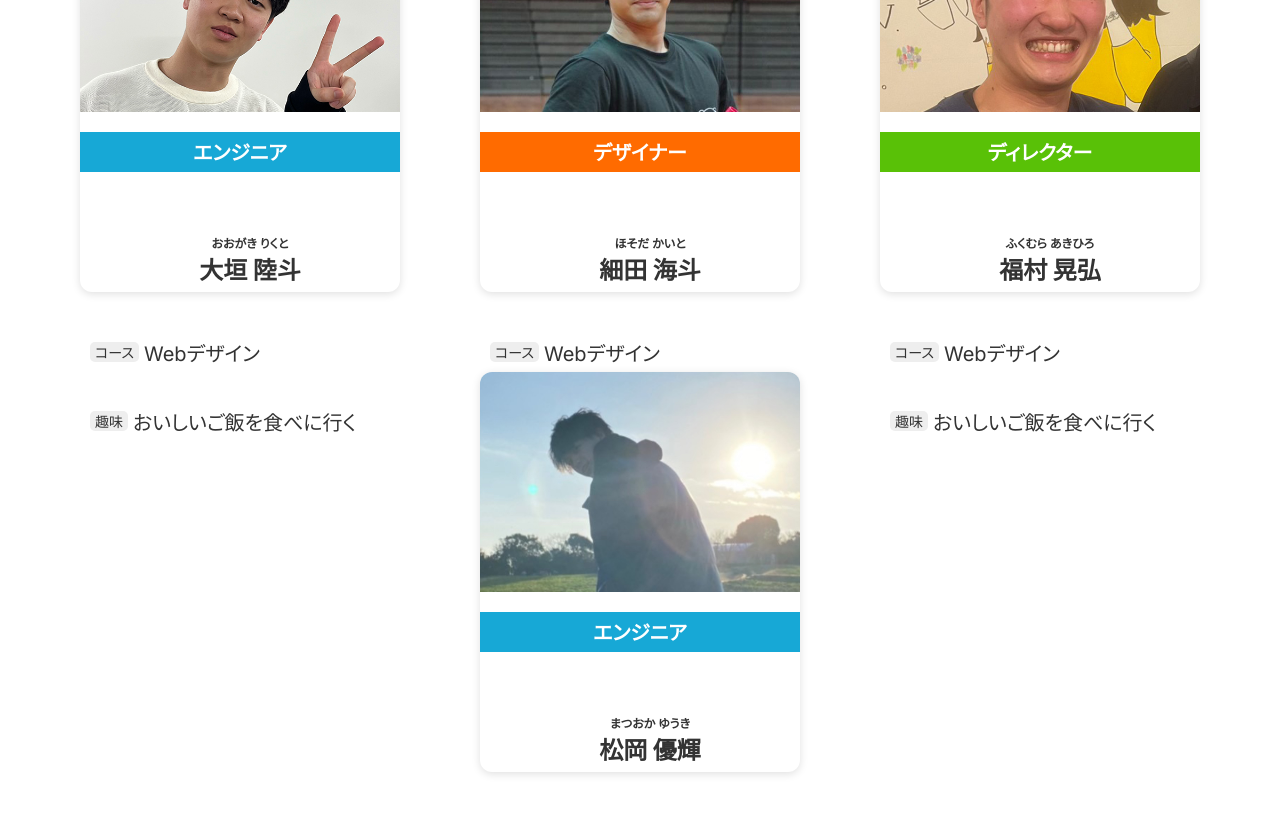
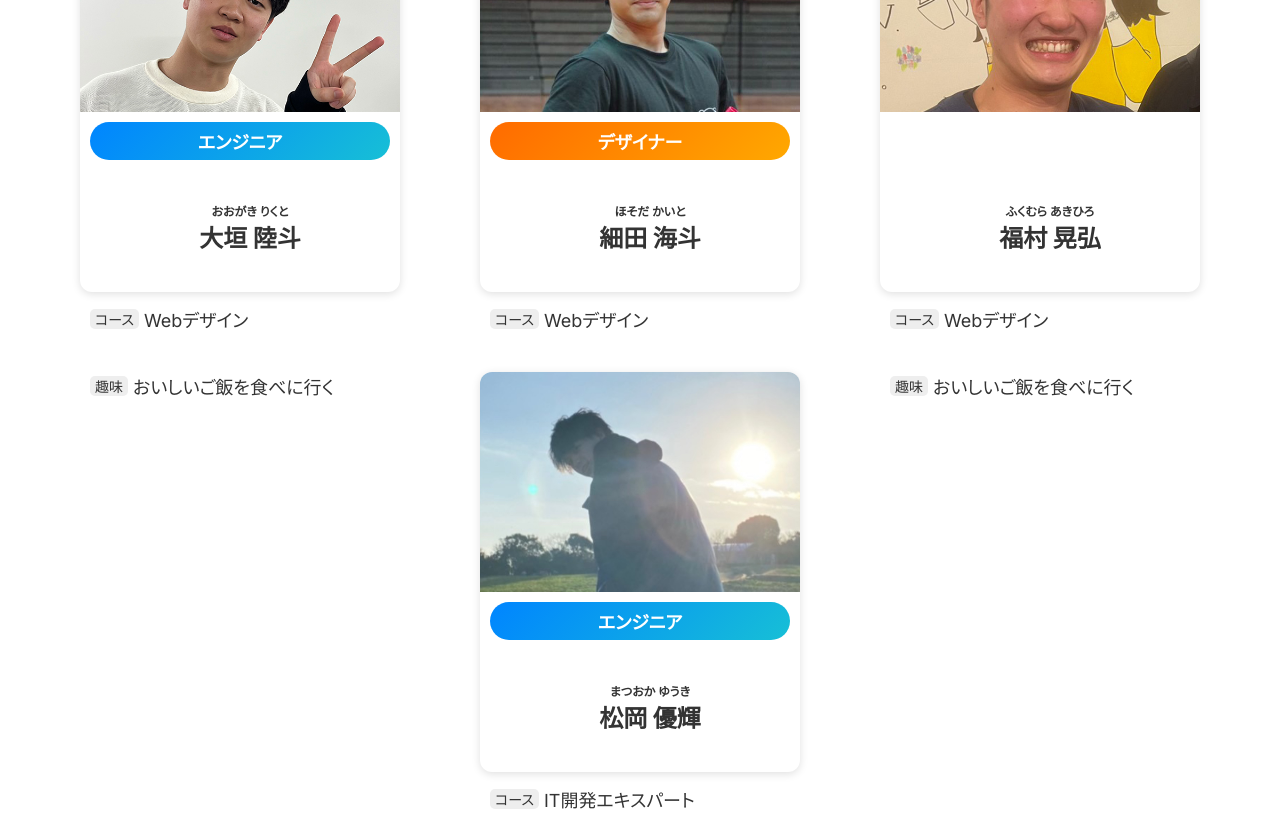
Before and after one commit to HondaYt/w2c-member-page, a Next.js app: page / in a window 1280 px wide. Shown: the part 1980-2797 px from the top of the page. Built offline with nearby package versions, Linux system fonts and the light colour scheme.

Commit message:
写真の追加

```diff
--- a/src/components/Members.tsx
+++ b/src/components/Members.tsx
@@ -52,11 +52,11 @@ const membersByGrade = {
 			image: "khirata.jpg",
 		},
 		{
-			name: "川上 采花",
+			name: "川上 采華",
 			kana: "かわかみ あやか",
 			course: "Webデザイン",
 			field: "designer",
-			hobby: "ゲーム、ゲーム実況者を見ること",
+			hobby: "ゲーム、ゲーム実況を見ること",
 			message: "みんな仲良しです！",
 			image: "akawakami.jpg",
 		},
@@ -75,7 +75,7 @@ const membersByGrade = {
 			field: "engineer",
 			hobby: "音楽、アニメ",
 			message: "コーディング頑張りみゃす！！💪💪",
-			image: "gnguyen.jpg",
+			image: "fnguyen.jpg",
 		},
 	],
 	3: [
--- a/src/styles/components/activity.module.scss
+++ b/src/styles/components/activity.module.scss
@@ -1,7 +1,8 @@
 .activity {
     display: flex;
     flex-direction: column;
-    gap: 32px;
+    gap: 64px;
+
 }
 
 .activityDays {
@@ -11,8 +12,8 @@
     padding: 0 64px;
 
     .day {
-        width: 200px;
-        height: 150px;
+        width: 180px;
+        height: 130px;
         display: flex;
         justify-content: center;
         align-items: center;
@@ -26,7 +27,7 @@
         color: #fff;
         // background: #fff;
         background: linear-gradient(135deg, #d61717 0%, #ff6b00 100%); // 例として緑色を指定
-        box-shadow: 0 2px 8px #00000020;
+        // box-shadow: 0 2px 8px #00000020;
     }
 }
 
@@ -40,8 +41,8 @@
 
     .pie {
         position: relative;
-        width: 256px;
-        height: 256px;
+        width: 300px;
+        height: 300px;
         text-align: center;
         font-size: 2.4rem;
         border-radius: 50%;
@@ -65,11 +66,11 @@
     }
 
     .text {
-        font-size: 3.2rem;
+        font-size: 3.6rem;
         font-weight: 700;
 
         span {
-            font-size: 3.8rem;
+            font-size: 4rem;
             background: linear-gradient(133deg,
                     #d61717 0%,
                     #ff6b00 100%);
--- a/src/styles/components/header.module.scss
+++ b/src/styles/components/header.module.scss
@@ -1,21 +1,21 @@
 .navWrap {
+    position: relative;
     width: 100%;
     height: 10%;
     padding: 10px;
     z-index: 10;
-    top: 0;
-    left: 0;
     background: none;
     transition: all 0.5s;
 
     &::before {
         content: "";
-        opacity: 0;
+        width: 100%;
+        height: 100%;
         position: absolute;
         top: 0;
         left: 0;
-        width: 100%;
-        height: 100%;
+        background: linear-gradient(180deg, #00000090 0%, #00000000 100%);
+        opacity: 0;
         transition: all 0.5s;
     }
 
@@ -24,7 +24,6 @@
 
         &::before {
             opacity: 1;
-            background: linear-gradient(180deg, #00000090 0%, #00000000 100%);
         }
 
         h1 {
@@ -42,7 +41,6 @@
     }
 
     nav {
-        position: relative;
         width: 100%;
         height: 100%;
         border-radius: 1rem;
@@ -139,12 +137,12 @@
     position: relative;
     display: flex;
     width: 0px;
+    // width: 160px;
     height: 50px;
     font-size: 2rem;
     background: linear-gradient(135deg, #ff6b00 0%, #d61717 100%);
     border-radius: 1.2rem;
     color: #fff;
-    // transform: scale(1.02);
     transition: all 0.5s;
     overflow: hidden;
     opacity: 0;
--- a/src/styles/components/member.module.scss
+++ b/src/styles/components/member.module.scss
@@ -8,12 +8,17 @@
     box-shadow: 0 2px 8px #00000020;
     transition: transform 0.5s;
 
+
     &:hover {
         transform: scale(1.02);
 
         .memberMessage {
             opacity: 1;
             transform: translateX(-50%) translateY(-20%) scale(1.2);
+        }
+
+        .position {
+            transform: translate(-25%, -25%) rotate(-10deg);
         }
     }
 
@@ -73,35 +78,39 @@
     }
 
     .field {
-        width: 100%;
-        height: 10%;
+        margin: 10px auto 0;
+        width: calc(100% - 20px);
+        height: calc(12% - 10px);
         display: flex;
         justify-content: center;
         align-items: center;
         text-align: center;
-        font-size: 2rem;
+        font-size: 1.8rem;
         font-weight: 700;
-        // border-radius: 50vh;
+        border-radius: 50vh;
+        // margin: 10px;
         // overflow-wrap: normal;
         // word-break: keep-all;
         color: #fff;
 
         &.engineer {
-            background: #17a8d6;
+            background: linear-gradient(135deg, #0085FF 0%, #17BFD6 100%);
+
+            ;
         }
 
         &.designer {
-            background: #ff6b00;
+            background: linear-gradient(135deg, #FF6B00 0%, #FFA800 100%);
         }
 
         &.director {
-            background: #59c107;
+            background: linear-gradient(135 deg, #22F137 0%, #1ECB2F 0.01%, #24FF00 100%);
         }
     }
 
     .memberParam {
         width: 100%;
-        height: 35%;
+        height: 33%;
         padding: 1rem;
         display: flex;
         flex-direction: column;
@@ -131,7 +140,7 @@
             display: flex;
             // justify-content: center;
             align-items: center;
-            font-size: 2rem;
+            font-size: 1.8rem;
 
             h5 {
                 font-size: 1.4rem;
@@ -174,5 +183,6 @@
         font-size: 2.5rem;
         font-weight: 700;
         z-index: 1;
+        transition: transform 0.5s;
     }
 }
```
Also changed, not shown: src/components/Works.tsx (+9 -0 lines), public/assets/members/fnguyen.jpg (added).
